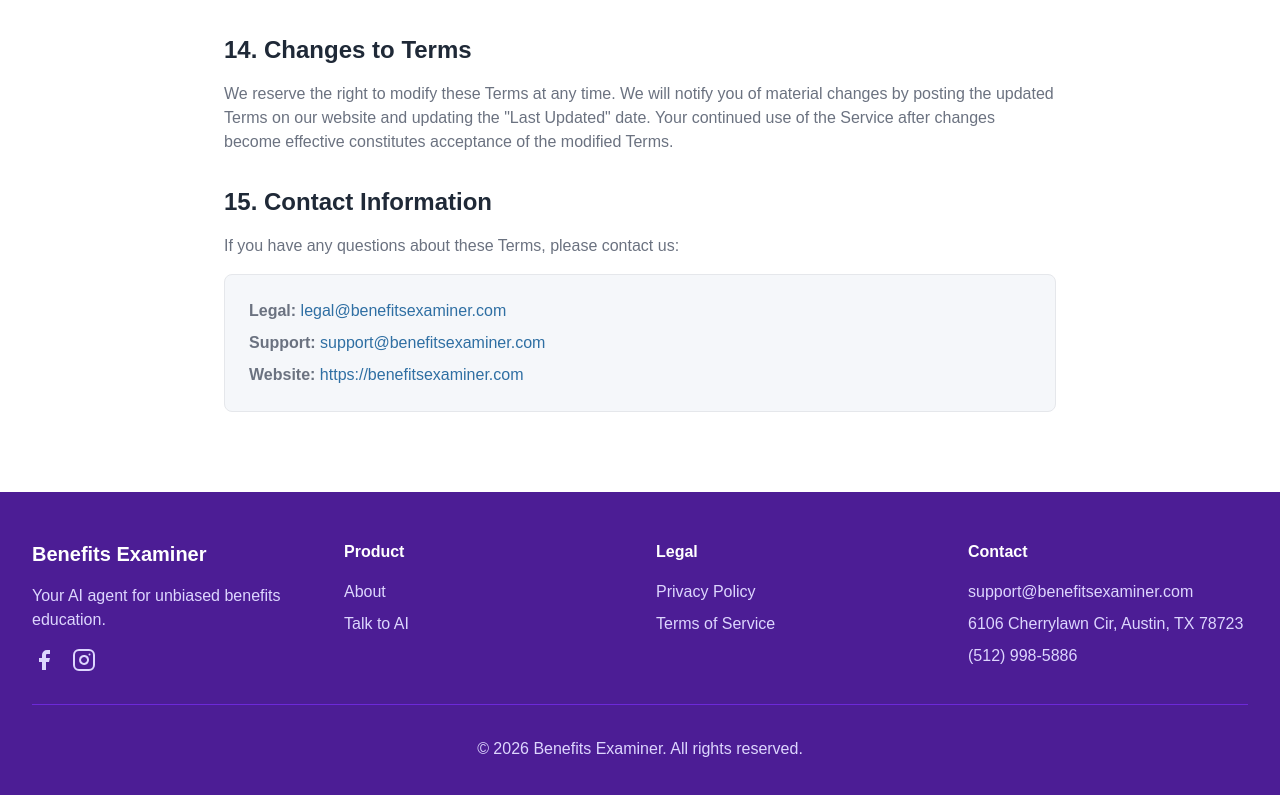
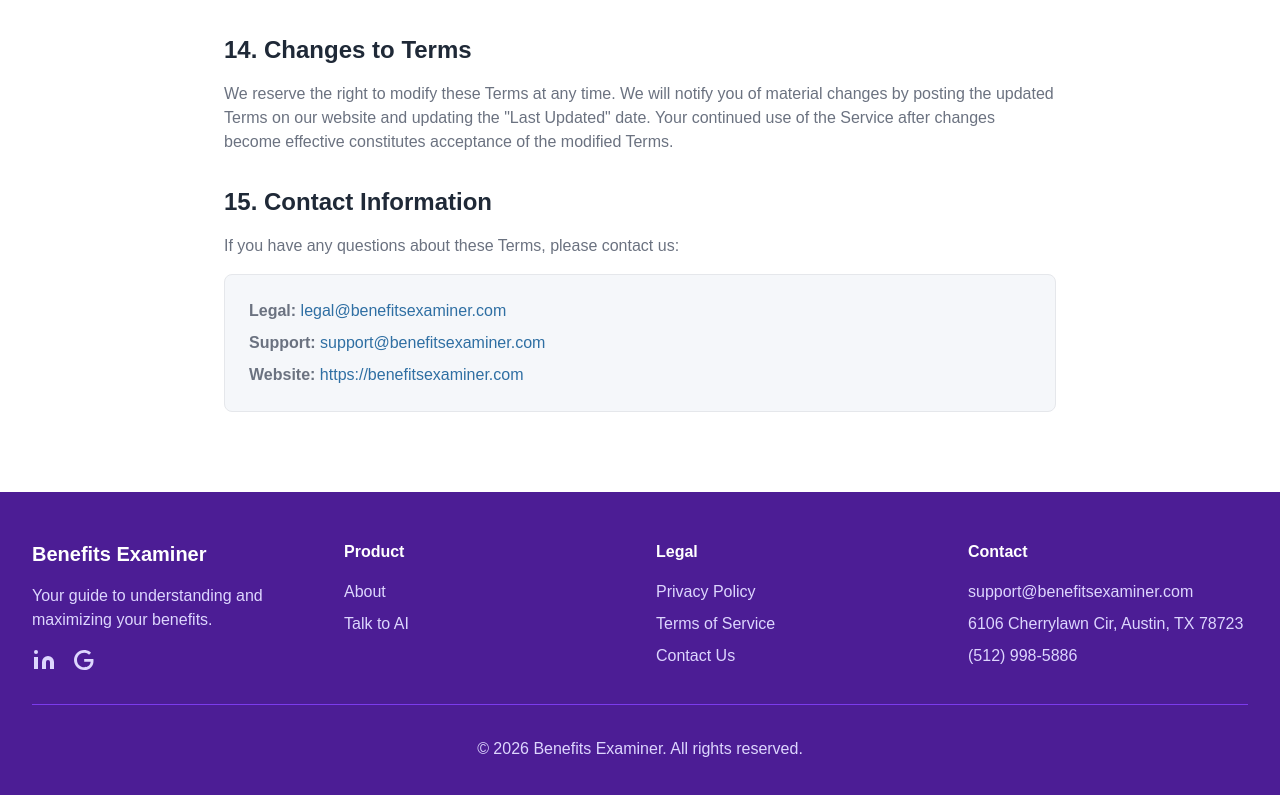
Before and after one commit to Textingman/push-benefitsexaminer, a Next.js app: page /terms in a window 1280 px wide. Shown: the part 5330-6125 px from the top of the page. Built offline with nearby package versions, Linux system fonts and the light colour scheme.

Commit message:
Replace Facebook/Instagram with LinkedIn/Google social icons in footer

```diff
--- a/app/components/Footer.tsx
+++ b/app/components/Footer.tsx
@@ -8,32 +8,34 @@ export default function Footer() {
           <div>
             <h3 className="text-xl font-bold mb-4">Benefits Examiner</h3>
             <p style={{ color: '#DDD6FE' }}>
-              Your AI agent for unbiased benefits education.
+              Your guide to understanding and maximizing your benefits.
             </p>
             {/* Social Icons */}
             <div className="flex items-center gap-4 mt-4">
+              {/* LinkedIn */}
               <a
-                href="https://facebook.com"
+                href="https://linkedin.com"
                 target="_blank"
                 rel="noopener noreferrer"
-                aria-label="Facebook"
+                aria-label="LinkedIn"
                 className="hover:opacity-80 transition-opacity"
               >
                 <svg xmlns="http://www.w3.org/2000/svg" width="24" height="24" viewBox="0 0 24 24" fill="#DDD6FE">
-                  <path d="M18 2h-3a5 5 0 0 0-5 5v3H7v4h3v8h4v-8h3l1-4h-4V7a1 1 0 0 1 1-1h3z" />
+                  <path d="M16 8a6 6 0 0 1 6 6v7h-4v-7a2 2 0 0 0-2-2 2 2 0 0 0-2 2v7h-4v-7a6 6 0 0 1 6-6z" />
+                  <rect x="2" y="9" width="4" height="12" />
+                  <circle cx="4" cy="4" r="2" />
                 </svg>
               </a>
+              {/* Google */}
               <a
-                href="https://instagram.com"
+                href="https://google.com"
                 target="_blank"
                 rel="noopener noreferrer"
-                aria-label="Instagram"
+                aria-label="Google"
                 className="hover:opacity-80 transition-opacity"
               >
-                <svg xmlns="http://www.w3.org/2000/svg" width="24" height="24" viewBox="0 0 24 24" fill="none" stroke="#DDD6FE" strokeWidth="2" strokeLinecap="round" strokeLinejoin="round">
-                  <rect x="2" y="2" width="20" height="20" rx="5" ry="5" />
-                  <path d="M16 11.37A4 4 0 1 1 12.63 8 4 4 0 0 1 16 11.37z" />
-                  <line x1="17.5" y1="6.5" x2="17.51" y2="6.5" />
+                <svg xmlns="http://www.w3.org/2000/svg" width="24" height="24" viewBox="0 0 24 24" fill="#DDD6FE">
+                  <path d="M21.35 11.1H12.18V13.83H18.69C18.36 17.64 15.19 19.27 12.19 19.27C8.36 19.27 5 16.25 5 12C5 7.9 8.2 4.73 12.2 4.73C15.29 4.73 17.1 6.7 17.1 6.7L19 4.72C19 4.72 16.56 2 12.1 2C6.42 2 2.03 6.8 2.03 12C2.03 17.05 6.16 22 12.25 22C17.6 22 21.5 18.33 21.5 12.91C21.5 11.76 21.35 11.1 21.35 11.1Z" />
                 </svg>
               </a>
             </div>
@@ -66,6 +68,11 @@ export default function Footer() {
                   Terms of Service
                 </Link>
               </li>
+              <li>
+                <Link href="/contact" style={{ color: '#DDD6FE' }} className="hover:text-white">
+                  Contact Us
+                </Link>
+              </li>
             </ul>
           </div>
           <div>
@@ -81,7 +88,7 @@ export default function Footer() {
             </p>
           </div>
         </div>
-        <div className="mt-8 pt-8 text-center" style={{ borderTop: '1px solid #6D28D9', color: '#DDD6FE' }}>
+        <div className="mt-8 pt-8 text-center" style={{ borderTop: '1px solid #7C3AED', color: '#DDD6FE' }}>
           <p>&copy; 2026 Benefits Examiner. All rights reserved.</p>
         </div>
       </div>
```
